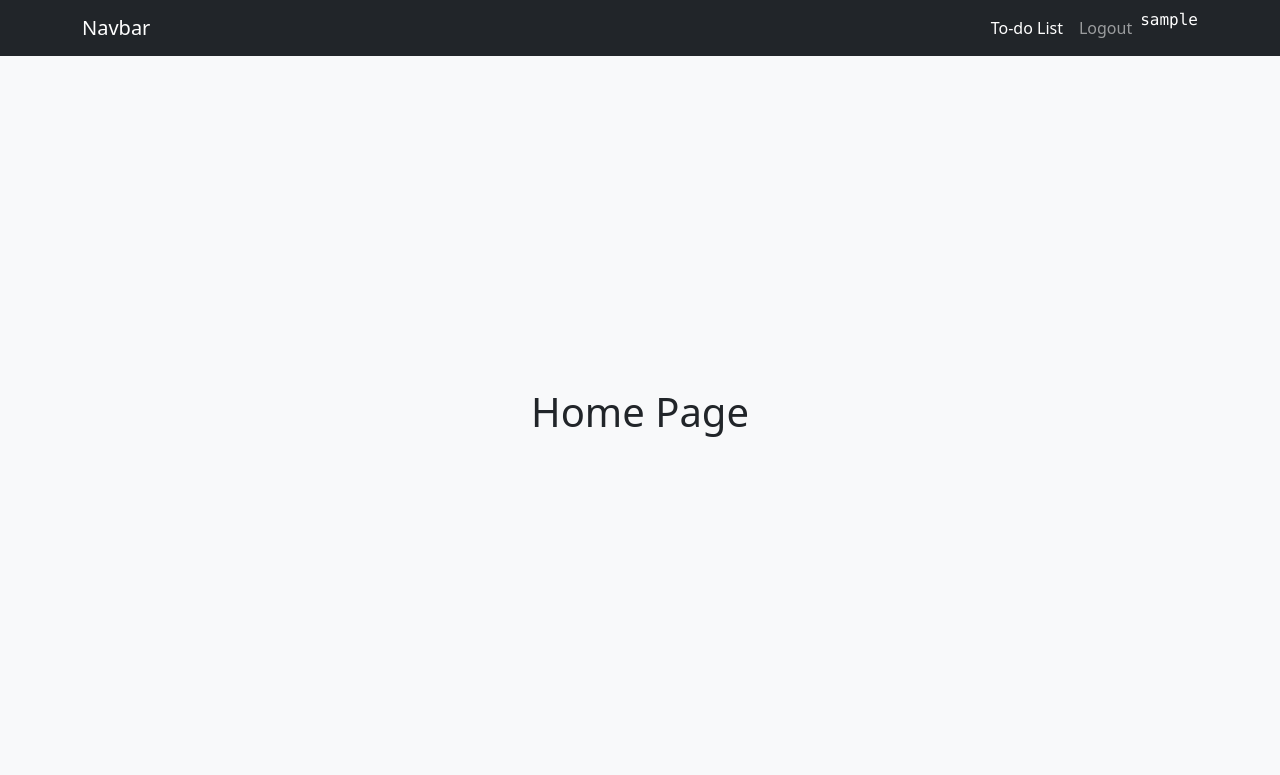
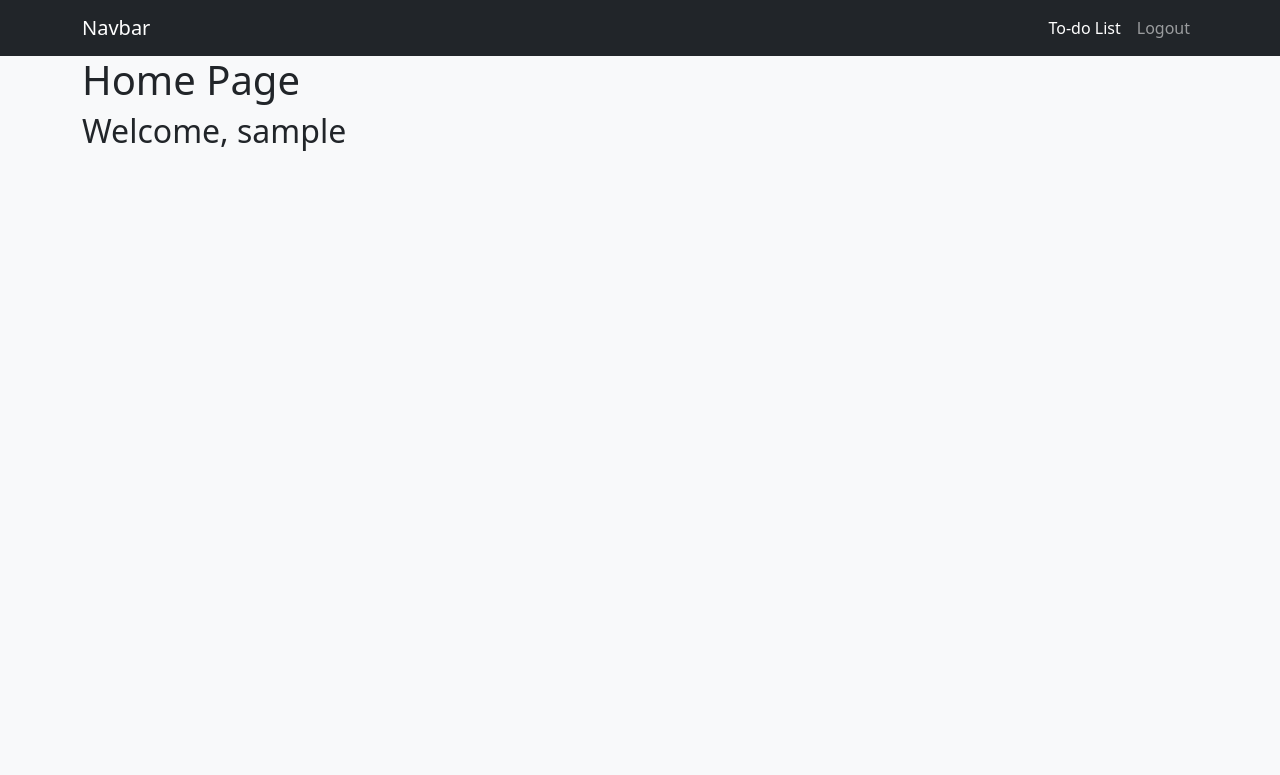
Before and after one commit to Inayatullahsh/Django_auth_todo_app, a Django app: page / in a window 1280 px wide. Shown: the top 775 px of the page. Run offline with Django 3.2, Linux system fonts and the light colour scheme; the visitor is signed in with stand-in values (Sample User, id 1).

Commit message:
Added username to page body.

```diff
--- a/templates/index.html
+++ b/templates/index.html
@@ -17,9 +17,6 @@
           <li class="nav-item">
             <a class="nav-link" href="{% url 'accounts:logout' %}">Logout</a>
           </li>
-          <li class="nav-item">
-            <p class="text-white font-monospace">{{ user.username }}</p>
-          </li>
         {% else %}
           <li class="nav-item">
             <a class="nav-link" href="{% url 'accounts:register' %}">Register</a>
@@ -33,8 +30,11 @@
   </div>
 </nav>
 <div class="bg-light">
-<div class="container d-flex justify-content-center align-items-center" style="height: 90%">
-    <h1 class="text-center">Home Page</h1>
+<div class="container" style="height: 90%">
+    {% if user.is_authenticated %}
+    <h1 class="">Home Page</h1>
+      <h2>Welcome, {{ user.username }}</h2>
+    {% endif %}
 </div>
 </div>
 {% endblock content %}
```
